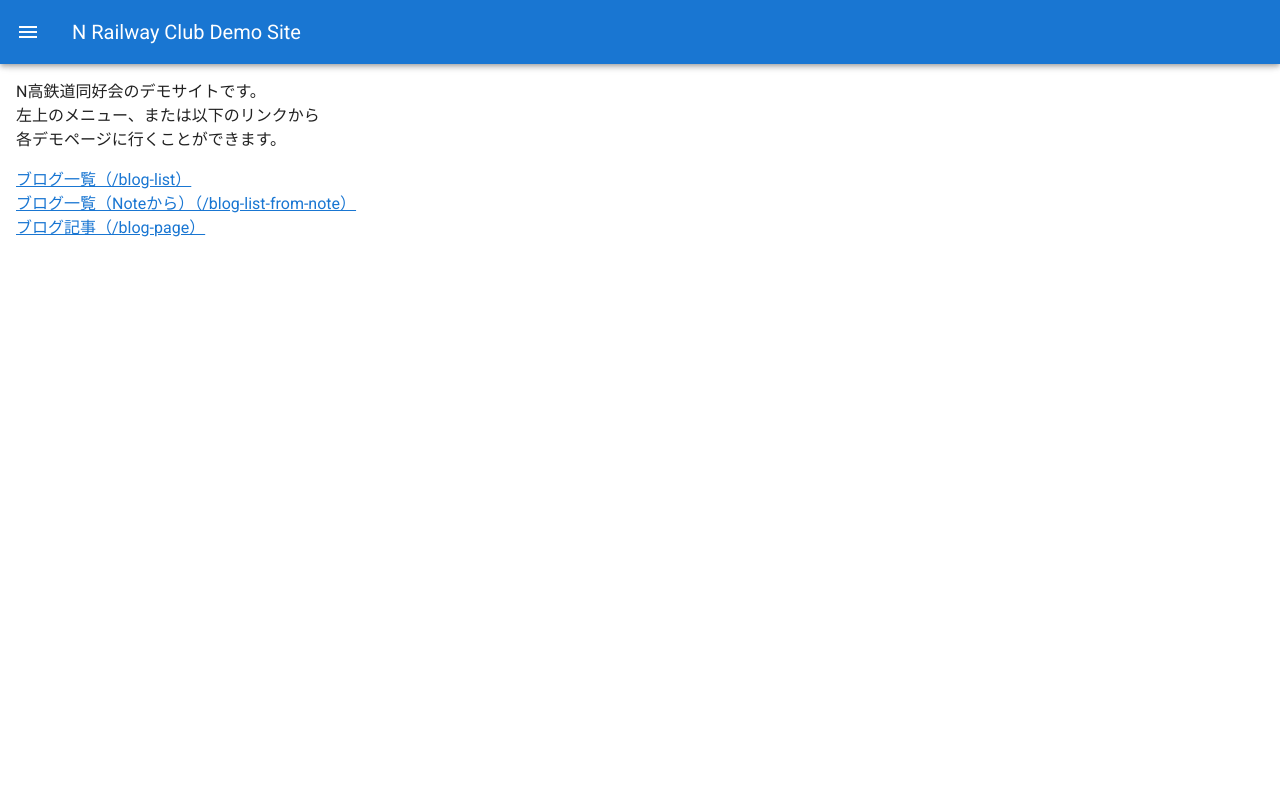
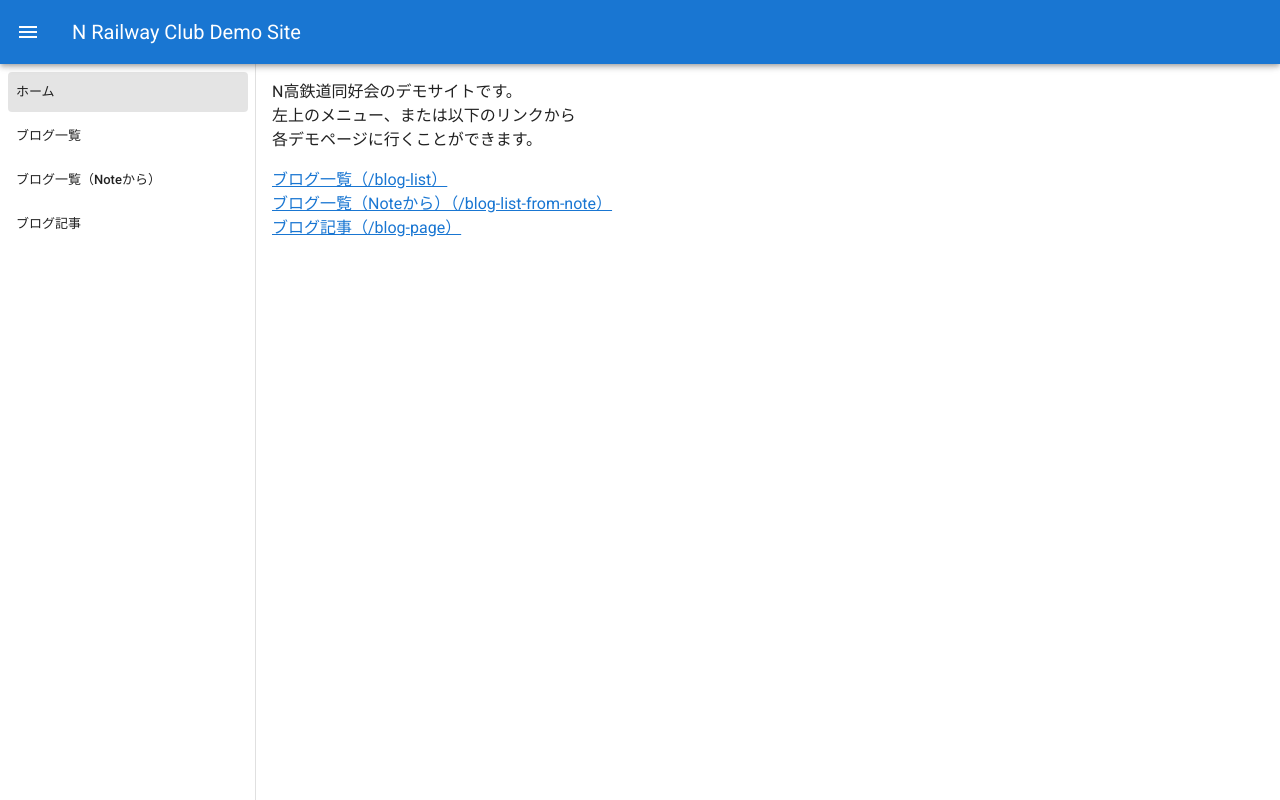
Before and after one commit to WTomoharu/vue-nrc-card1, a Vue app: page / in a window 1280 px wide. Built offline with nearby package versions, Linux system fonts and the light colour scheme.

Commit message:
PCでNavDrawerを常に表示するように変更

```diff
--- a/src/App.vue
+++ b/src/App.vue
@@ -17,7 +17,12 @@
       </v-toolbar-title>
     </v-app-bar>
 
-    <v-navigation-drawer v-model="drawer" app clipped>
+    <v-navigation-drawer
+      v-model="drawer"
+      mobile-breakpoint="960"
+      app
+      clipped
+    >
       <v-list nav dense>
         <v-list-item-group>
           <v-list-item
@@ -46,7 +51,7 @@ export default {
   name: 'App',
   data() {
     return {
-      drawer: false,
+      drawer: this.$vuetify.breakpoint.mdAndUp,
       routes
     }
   }
```
